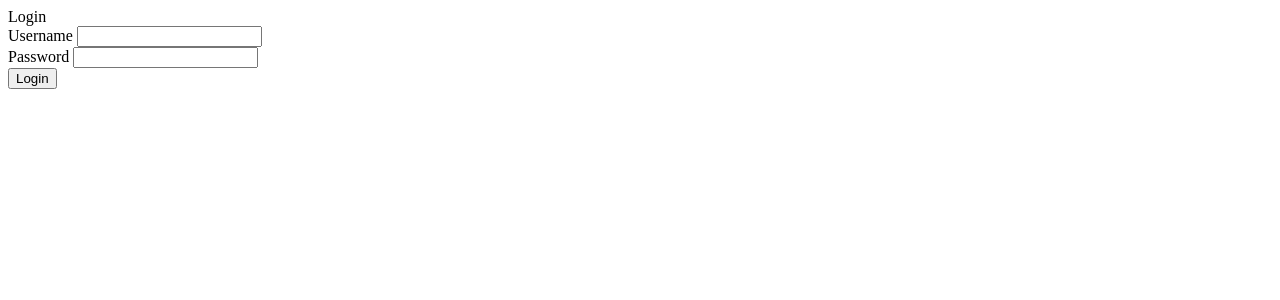
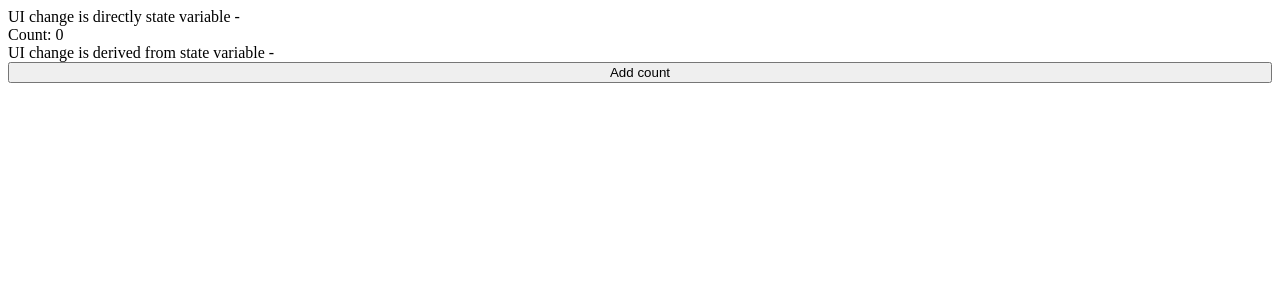
Before and after one commit to maurusrv/vank-app, a React (Vite) app: page / in a window 1280 px wide. Shown: the top 300 px of the page. Built offline with nearby package versions, Linux system fonts and the light colour scheme.

Commit message:
Hooks Part 1

```diff
--- a/src/App.jsx
+++ b/src/App.jsx
@@ -1,9 +1,9 @@
-import Form from './components/Form'
+import FunctionalComponent from './components/FunctionalComponent'
 
 function App() {
   return (
     <main>
-      <Form />
+      <FunctionalComponent />
     </main>
   )
 }
--- a/src/components/Button.jsx
+++ /dev/null
@@ -1,8 +0,0 @@
-function Button (props) {
-  const { type, label, onClick } = props
-  return (
-    <button onClick={onClick} type={type}>{label}</button>
-  )
-}
-
-export default Button
--- a/src/components/Form.jsx
+++ /dev/null
@@ -1,40 +0,0 @@
-
-import { useState } from 'react'
-import Button from './Button'
-import Input from './Input'
-
-function Form () {
-  const [username, setUsername] = useState("")
-  const [password, setPassword] = useState("")
-
-  const onUsernameChange = (value) => { setUsername(value) }
-  const onPasswordChange = (value) => { setPassword(value) }
-
-  const onFormSubmit = (e) => {
-    e.preventDefault()
-
-    if (!username) {
-      console.log('Username is empty!')
-    }
-
-    if (!password) {
-      console.log('Password is empty!')
-    }
-
-    console.log('Submitting...', {
-      username,
-      password
-    })
-  }
-
-  return (
-    <form onSubmit={onFormSubmit}>
-      Login
-      <Input type="text" label="Username" input={username} onChange={onUsernameChange} />
-      <Input type="password" label="Password" input={password} onChange={onPasswordChange} />
-      <Button type="submit" label="Login" />
-    </form>
-  )
-}
-
-export default Form
--- /dev/null
+++ b/src/components/FunctionalComponent.jsx
@@ -0,0 +1,28 @@
+import { useState } from 'react'
+
+const FunctionalComponent = (props) => {
+  // const { name, onClick } = props
+
+  console.log('FunctionalComponent is called.')
+
+  const [count, setCount] = useState(0)
+
+  const onAddCount = () => {
+    setCount(count + 1)
+  }
+
+  return (
+    <div style={{ display: 'flex', flexDirection: 'column'}}>
+      <span>UI change is directly state variable - </span>
+      <span>Count: {count}</span>
+      <span>UI change is derived from state variable - </span>
+      {count === 5 && (
+        <span>Only show this message if count is 5</span>
+      )}
+
+      <button onClick={onAddCount}>Add count</button>
+    </div>
+  )
+}
+
+export default FunctionalComponent
--- a/src/components/Input.jsx
+++ /dev/null
@@ -1,36 +0,0 @@
-import { useState, useRef } from 'react'
-import Button from './Button'
-
-function Input (props) {
-  const { type, label, input, onChange } = props
-
-  // const [input, setInput] = useState('')
-  // const inputRef = useRef()
-
-  // const onTestClick = () => {
-  //   console.log(input)
-  //   console.log(inputRef)
-  //   console.log(inputRef.current.value)
-  // }
-
-  return (
-    <div>
-      <label>{label}</label>{' '}
-{/*
-      <br />
-      Uncontrolled <input
-        type={type}
-        name={label.toLowerCase()}
-        ref={inputRef}
-
-      />
-    <br />
-      Controlled */}
-      <input type={type} value={input} onChange={(e) => onChange(e.target.value)} />
-      {/* <br />
-      <Button type="button" label="Test" onClick={onTestClick} /> */}
-    </div>
-  )
-}
-
-export default Input
```
